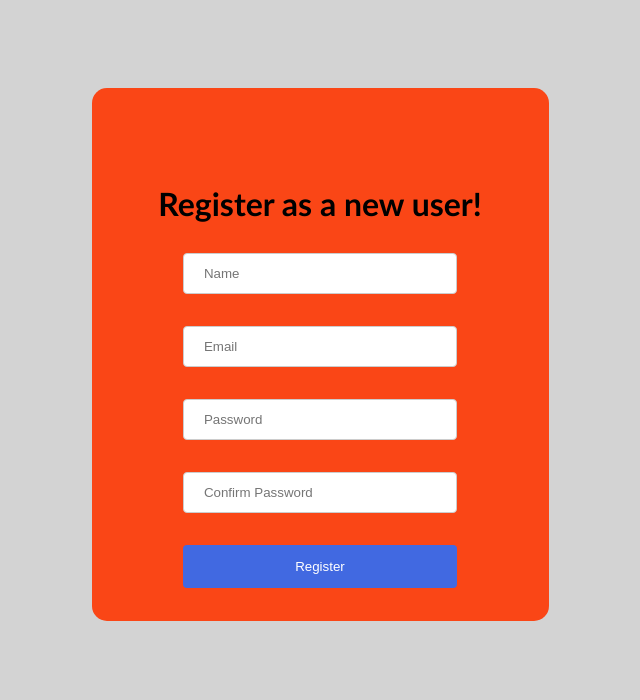
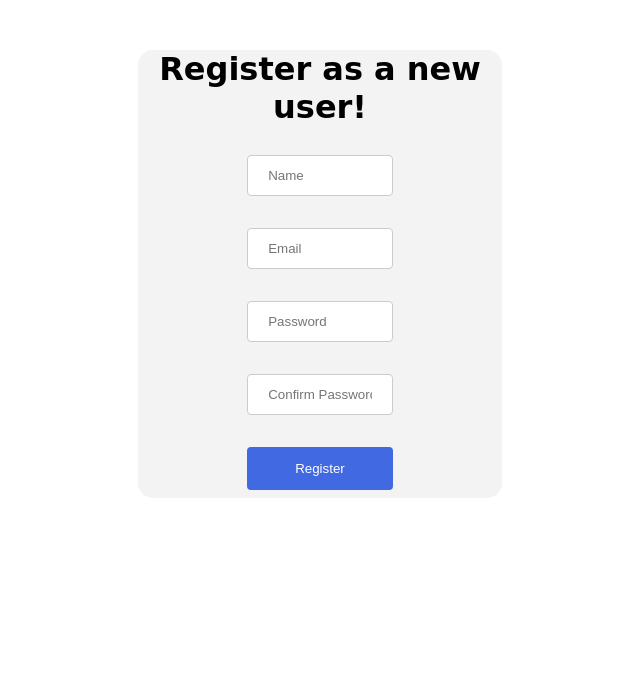
Before and after one commit to smc98m/Boredum_Busters_Board, a Django app: page /register_user in a window 1280 px wide. Shown: the top 700 px of the page, without its empty margins (320-960 px from the left). Run offline with Django 3.2, Linux system fonts and the light colour scheme.

Commit message:
css update

```diff
--- /dev/null
+++ b/boredom_app/static/script.js
@@ -0,0 +1,5 @@
+$(document).ready(function(){
+    $('.buttonOnChoiceBoard').click(function(){
+        $(this).html("Completed!");
+    });
+});
--- a/boredom_app/static/style.css
+++ b/boredom_app/static/style.css
@@ -4,38 +4,43 @@
 
 /* CSS below this line appear on the index.html page */
 
-body {
-    font-family: 'Trebuchet MS';
-    background-color: lightgray;
-    padding: 30px 30px;
+#login_page {
+    background-image: url(https://cdn1.vectorstock.com/i/1000x1000/85/40/set-of-four-aces-deck-of-cards-vector-20058540.jpg);
+    background-repeat: no-repeat;
+    background-size: cover;
+}
+
+#login_page h3 {
+    font-family: 'Patrick Hand', cursive;
+    text-align: center;
 }
 
 .login_reg_container {
+    font-family: 'Patrick Hand', cursive;
     text-align: center;
     border-radius: 15px;
-    margin: 50px 373.5px 50px 373.5px;
-    margin-bottom: 50px;
-    max-width: 500px;
-    padding-top: 25px;
-    padding-bottom: 25px;
-    background-color: #FA4616;
+    margin: 50px 450px 50px 450px;
+    /* max-width: 500px; */
+    opacity: 1;
+    background-color: rgba(235, 233, 233, 0.527);
 }
 
-.login_reg_heading {
-    font-family: 'Trebuchet MS';
-    padding-top: 50px;
-    text-align: center;
-}
+    #login_reg_heading {
+        font-family: 'Patrick Hand', cursive;
+        font-size: 100px;
+        text-align: center;
+        margin-bottom: 5px;
+    }
 
-h4 {
-    font-family: 'Trebuchet MS';
-    padding-bottom: 50px;
-}
+    h5 {
+        font-family: 'Patrick Hand', cursive;
+        padding-bottom: 50px;
+    }
 
 /* CSS below this line appear on the register_user.html page */
 
 #login_reg_text {
-    width: 60%;
+    width: 40%;
     padding: 12px 20px;
     margin: 8px 0;
     border: 1px solid #ccc;
@@ -44,7 +49,7 @@ h4 {
 }
 
 button[type=submit] {
-    width: 60%;
+    width: 40%;
     background-color: royalblue;
     color: white;
     padding: 14px 20px;
@@ -64,6 +69,7 @@ button[type=submit]:hover {
     height: 900px;
     width: 900px;
     background-repeat: no-repeat;
+    margin: auto;
 }
 
 #admin_edits_header {
@@ -185,7 +191,12 @@ button[type=submit]:hover {
 
 /* CSS below this line appear on the choiceBoard.html page */
 
+#choiceboard_container {
+    margin: auto;
+}
+
 .choiceBoardHeader {
+    width: 1185px;
     padding-top: 10px;
     background-color: #0021A5;
     color: white;
@@ -254,7 +265,7 @@ button[type=submit]:hover {
     text-align: center;
 }
 
-#buttonOnChoiceBoard {
+.buttonOnChoiceBoard {
     margin-left: 77px;
     margin-top: 10px;
     background-color: #0021A5;
@@ -272,7 +283,7 @@ button[type=submit]:hover {
     display: inline-block;
     text-align: center;
     vertical-align: top;
-    margin-left: 150px;
+    margin-left: 100px;
     color: #0021A5;
 }
 
@@ -287,4 +298,5 @@ button[type=submit]:hover {
 
 #reward_description {
     color: #FA4616;
+    max-width: 250px;
 }
--- a/boredom_app/templates/admin_edits.html
+++ b/boredom_app/templates/admin_edits.html
@@ -9,7 +9,7 @@
     <script src="https://ajax.googleapis.com/ajax/libs/jquery/3.5.1/jquery.min.js"></script>
     <script src="{% static 'script.js' %}"></script>
 </head>
-<body>
+<body id="admin_edits_page">
     <div class="admin_edits_container">
         <h1 id="admin_edits_header">Hello {{request.session.user}}! Is your child bored?</h1>
         <a id="admin_edits_logout_button" href="/logout">Logout</a>
--- a/boredom_app/templates/choiceBoard.html
+++ b/boredom_app/templates/choiceBoard.html
@@ -10,6 +10,7 @@
     <script src="{% static 'script.js' %}"></script>
 </head>
 <body>
+    <div id="choiceboard_container">
         <div class="choiceBoardHeader">
             <h1 id="choiceBoard_heading">Welcome to the Boredom Busters Choice Board!</h1>
             <a id="choiceBoardButton1" href="/admin_edits">Back to Edit</a>
@@ -23,7 +24,7 @@
                 <td id="{{forloop.counter}}">
                 <p id="activityOnChoiceBoard">{{activity.item}}</p>
                 <p id="pointsOnChoiceBoard">{{activity.points}} points</p>
-            <a id="buttonOnChoiceBoard" href="/completed_activity/{{activity.id}}">Complete</a>
+                <a class="buttonOnChoiceBoard" href="/completed_activity/{{activity.id}}">Complete</a>
                 {% cycle '' '' '</td></tr><tr>' %}
                 {% endfor %}
                 </tr>
@@ -37,6 +38,7 @@
 
             <h1 class="points_headings">Reward:</h1>
             <h2 id="reward_description">{{my_reward}}</h2>
+        </div>
     </div>
 </body>
 </html>
```
Also changed, not shown: boredom_app/templates/index.html (+10 -5 lines), db.sqlite3. Lines whose indentation alone changed are shown as unchanged.
